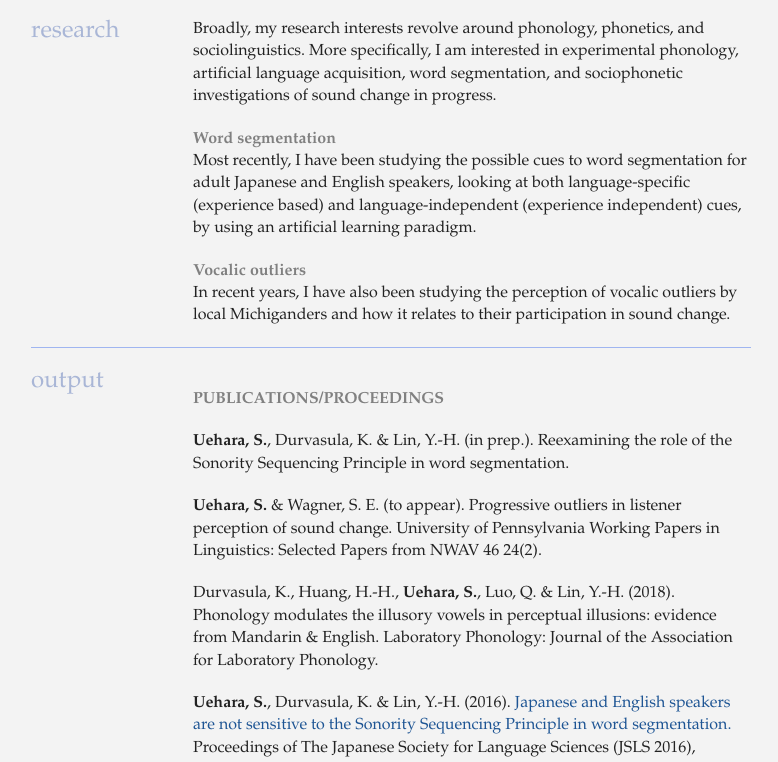
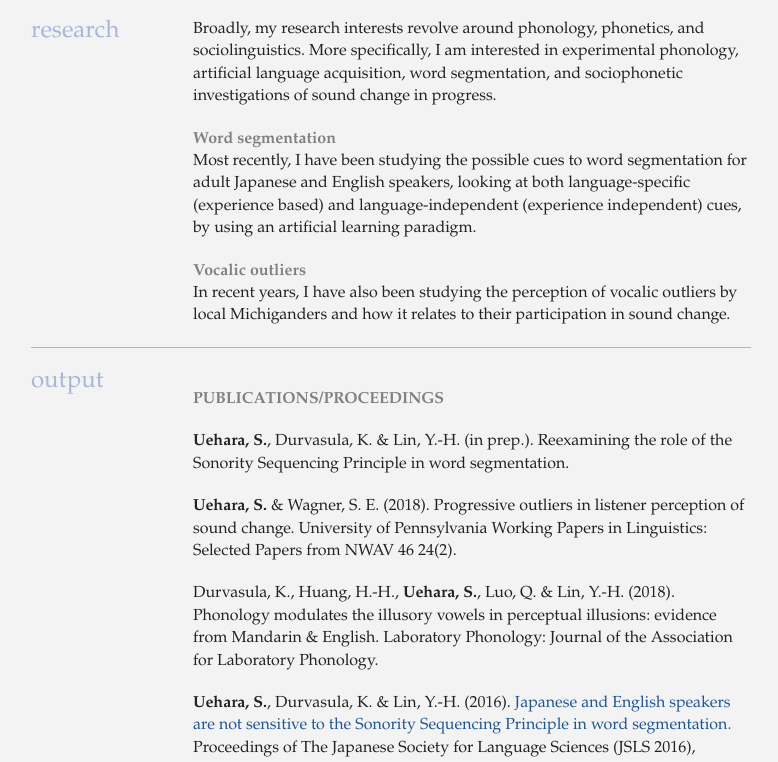
Before and after one commit to SayaUehara/sayakouehara.github.io, a plain HTML site: page index.html in a window 1280 px wide. Shown: the part 394-1156 px from the top of the page, without its empty margins (249-1027 px from the left). Drawn offline with Linux system fonts and the light colour scheme; a web font is replaced by a local one.

Commit message:
Update index.html

```diff
--- a/index.html
+++ b/index.html
@@ -108,7 +108,7 @@
 				<article>
 					<p style="color:#808080"><b>PUBLICATIONS/PROCEEDINGS</b></p>
 					<p><b>Uehara, S.</b>, Durvasula, K. & Lin, Y.-H. (in prep.). Reexamining the role of the Sonority Sequencing Principle in word segmentation.</p>
-					<p><b>Uehara, S.</b> & Wagner, S. E. (to appear). Progressive outliers in listener perception of sound change.
+					<p><b>Uehara, S.</b> & Wagner, S. E. (2018). Progressive outliers in listener perception of sound change.
 					<i>University of Pennsylvania Working Papers in Linguistics: Selected Papers from NWAV 46  24(2).</i></p>
 					<p>Durvasula, K., Huang, H.-H., <b>Uehara, S.</b>, Luo, Q. & Lin, Y.-H. (2018). Phonology
 					modulates the illusory vowels in perceptual illusions: evidence from Mandarin & English.
```
